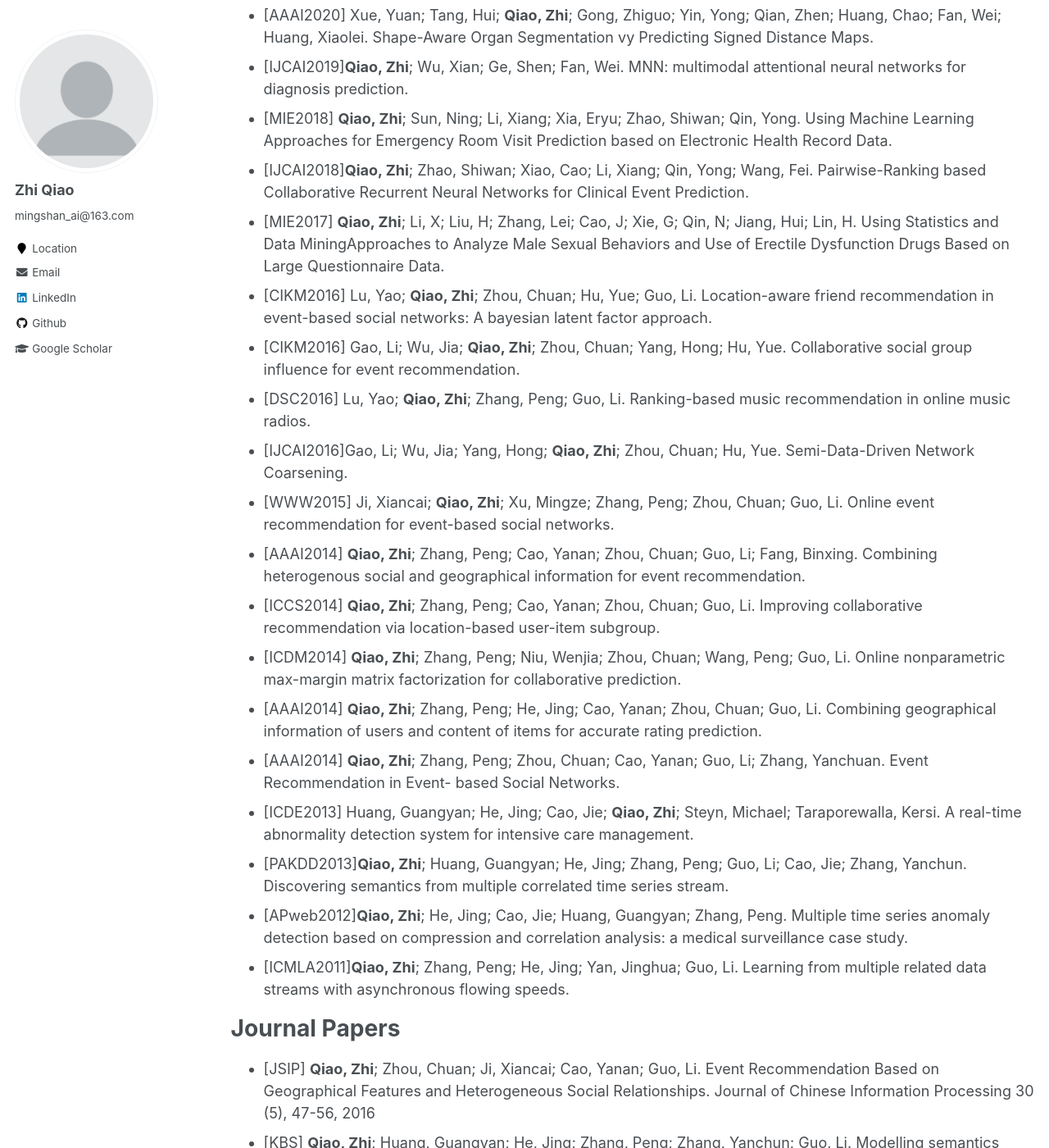
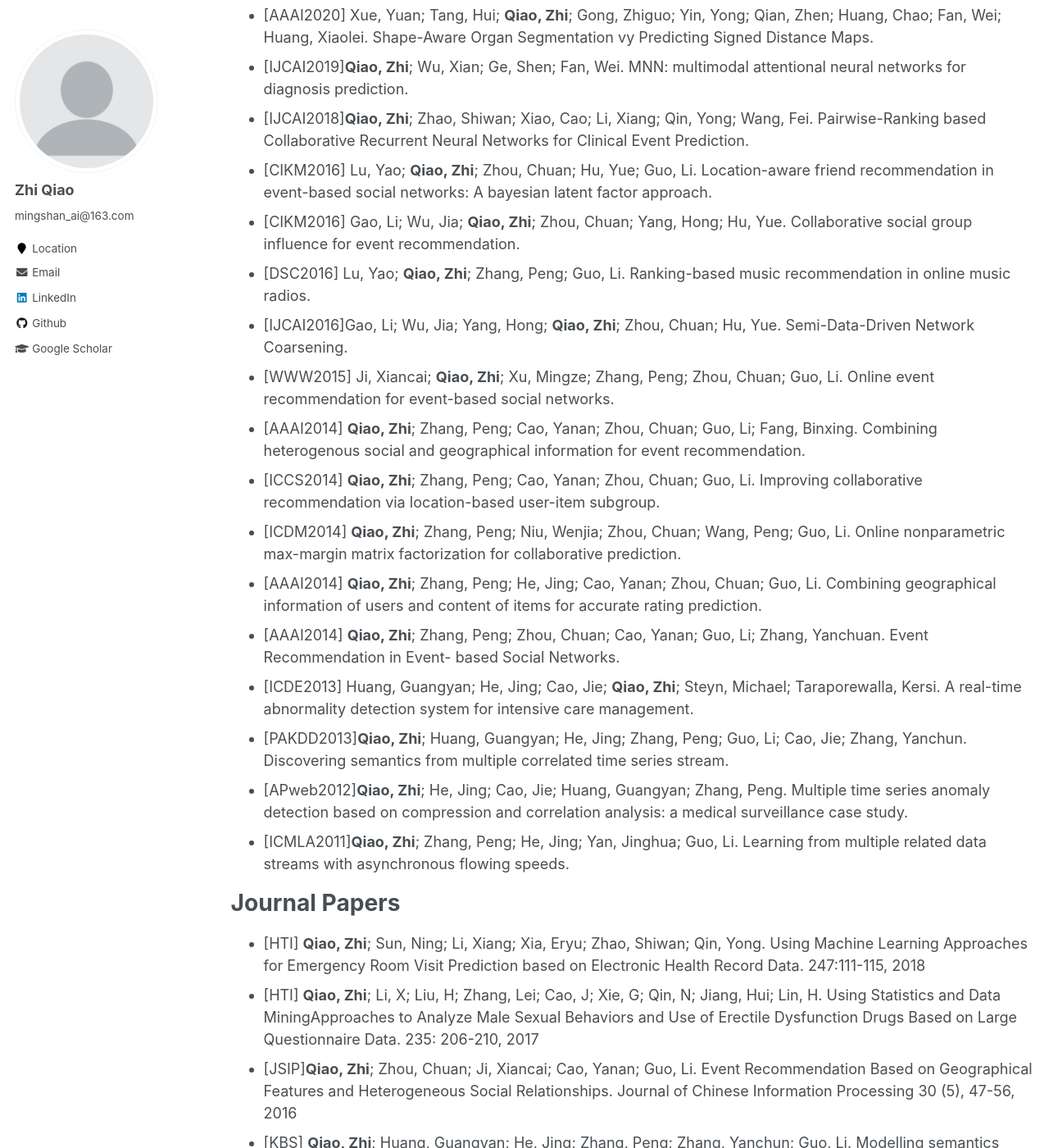
Before and after one commit to qxiaobu/qxiaobu.github.io, a Jekyll site: the page built from _pages/publications.md, in a window 1280 px wide and 1400 px high, scrolled down 333 px. Shown: the whole window at 82% size. Built offline with Jekyll 4.4.1, drawn with Linux system fonts in a browser that asks for light colours; part of the change alters nothing that is shown; some of the changed text lies outside the part shown.

Commit message:
Update publications.md

```diff
--- a/_pages/publications.md
+++ b/_pages/publications.md
@@ -22,9 +22,7 @@ Conference Papers
 * [ICME2020] Li, Yongzhi; Chi, Lu; Tian, Guiyu; Mu, Yadong; Ge, Shen; <b>Qiao, Zhi</b>; Wu, Xian; Fan, Wei. Spectrally-Enforced Global Receptive Field for Contextual Medical Image Segmentation and Classification.
 * [AAAI2020] Xue, Yuan; Tang, Hui; <b>Qiao, Zhi</b>; Gong, Zhiguo; Yin, Yong; Qian, Zhen; Huang, Chao; Fan, Wei; Huang, Xiaolei. Shape-Aware Organ Segmentation vy Predicting Signed Distance Maps.
 * [IJCAI2019]<b>Qiao, Zhi</b>; Wu, Xian; Ge, Shen; Fan, Wei. MNN: multimodal attentional neural networks for diagnosis prediction.
-* [MIE2018]  <b>Qiao, Zhi</b>; Sun, Ning; Li, Xiang; Xia, Eryu; Zhao, Shiwan; Qin, Yong. Using Machine Learning Approaches for Emergency Room Visit Prediction based on Electronic Health Record Data.
 * [IJCAI2018]<b>Qiao, Zhi</b>; Zhao, Shiwan; Xiao, Cao; Li, Xiang; Qin, Yong; Wang, Fei. Pairwise-Ranking based Collaborative Recurrent Neural Networks for Clinical Event Prediction.
-* [MIE2017]  <b>Qiao, Zhi</b>; Li, X; Liu, H; Zhang, Lei; Cao, J; Xie, G; Qin, N; Jiang, Hui; Lin, H. Using Statistics and Data MiningApproaches to Analyze Male Sexual Behaviors and Use of Erectile Dysfunction Drugs Based on Large Questionnaire Data.
 * [CIKM2016] Lu, Yao; <b>Qiao, Zhi</b>; Zhou, Chuan; Hu, Yue; Guo, Li. Location-aware friend recommendation in event-based social networks: A bayesian latent factor approach.
 * [CIKM2016] Gao, Li; Wu, Jia; <b>Qiao, Zhi</b>; Zhou, Chuan; Yang, Hong; Hu, Yue. Collaborative social group influence for event recommendation.
 * [DSC2016]  Lu, Yao; <b>Qiao, Zhi</b>; Zhang, Peng; Guo, Li. Ranking-based music recommendation in online music radios.
@@ -42,9 +40,11 @@ Conference Papers
 
 Journal Papers
 ======
-* [JSIP] <b>Qiao, Zhi</b>; Zhou, Chuan; Ji, Xiancai; Cao, Yanan; Guo, Li. Event Recommendation Based on Geographical Features and Heterogeneous Social Relationships. Journal of Chinese Information Processing 30 (5), 47-56, 2016
-* [KBS]  <b>Qiao, Zhi</b>; Huang, Guangyan; He, Jing; Zhang, Peng; Zhang, Yanchun; Guo, Li. Modelling semantics across multiple time series and its applications. Knowledge-Based Systems 85, 27-36, 2015
-* [NS].  Li, Lingyun; Ao, Ji; <b>Qiao, Zhi</b>; Li, Jian. Research on Security Event Real-time Monitoring Framework Based on Micro-blog. Netinfo Security, 16-23, 2015
+* [HTI] <b>Qiao, Zhi</b>; Sun, Ning; Li, Xiang; Xia, Eryu; Zhao, Shiwan; Qin, Yong. Using Machine Learning Approaches for Emergency Room Visit Prediction based on Electronic Health Record Data. 247:111-115, 2018
+* [HTI] <b>Qiao, Zhi</b>; Li, X; Liu, H; Zhang, Lei; Cao, J; Xie, G; Qin, N; Jiang, Hui; Lin, H. Using Statistics and Data MiningApproaches to Analyze Male Sexual Behaviors and Use of Erectile Dysfunction Drugs Based on Large Questionnaire Data. 235: 206-210, 2017
+* [JSIP]<b>Qiao, Zhi</b>; Zhou, Chuan; Ji, Xiancai; Cao, Yanan; Guo, Li. Event Recommendation Based on Geographical Features and Heterogeneous Social Relationships. Journal of Chinese Information Processing 30 (5), 47-56, 2016
+* [KBS] <b>Qiao, Zhi</b>; Huang, Guangyan; He, Jing; Zhang, Peng; Zhang, Yanchun; Guo, Li. Modelling semantics across multiple time series and its applications. Knowledge-Based Systems 85, 27-36, 2015
+* [NS]  Li, Lingyun; Ao, Ji; <b>Qiao, Zhi</b>; Li, Jian. Research on Security Event Real-time Monitoring Framework Based on Micro-blog. Netinfo Security, 16-23, 2015
 
 Patents
 ======
```
